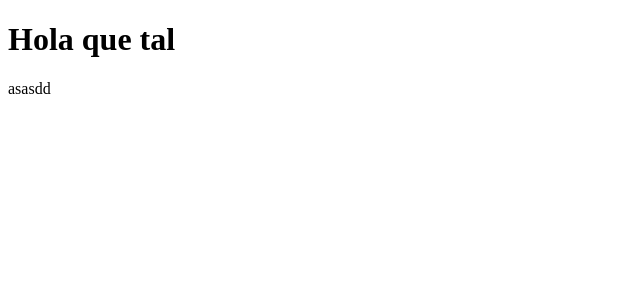
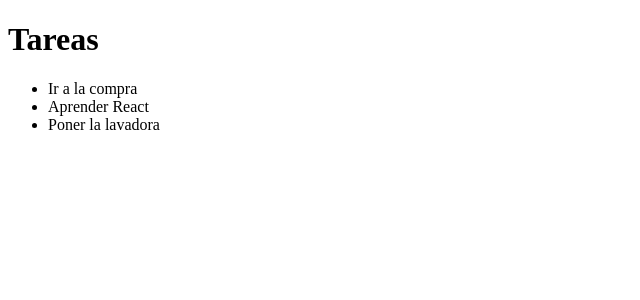
Before and after one commit to AlexOtero32/curso-react-redux, a React app in the folder 2. ReactJS/: page / in a window 1280 px wide. Shown: the top 300 px of the page, without its empty margins (0-640 px from the left). Built offline with nearby package versions, Linux system fonts and the light colour scheme.

Commit message:
Añadida demo de props

```diff
--- a/2. ReactJS/src/App.js
+++ b/2. ReactJS/src/App.js
@@ -1,12 +1,17 @@
 import React from "react";
-import Hello from "./components/Hello.jsx";
+import Listado from "./components/Listado.jsx";
+import Item from "./components/Item.jsx";
 
 const App = () => {
   return (
-    <React.Fragment>
-      <Hello title="Hola que tal"/>
-      <p>asasdd</p>
-    </React.Fragment>
+    <>
+      <h1>Tareas</h1>
+      <Listado>
+        <Item title="Ir a la compra"/>
+        <Item title="Aprender React"/>
+        <Item title="Poner la lavadora"/>
+      </Listado>
+    </>
   );
 };
 
--- /dev/null
+++ b/2. ReactJS/src/components/Item.jsx
@@ -0,0 +1,9 @@
+import React from "react";
+
+const Item = props => (
+  <li>
+    {props.title}
+  </li>
+);
+
+export default Item;
--- /dev/null
+++ b/2. ReactJS/src/components/Listado.jsx
@@ -0,0 +1,14 @@
+import React from "react";
+
+/**
+ * En este Componente no necesitaremos state ni ciclos de vida (a priori),
+ * así que utilizaremos un componente funcional en lugar de una clase.
+ */
+
+const Listado = props => (
+  <ul>
+    {props.children}
+  </ul>
+);
+
+export default Listado;
--- a/2. ReactJS/src/index.html
+++ b/2. ReactJS/src/index.html
@@ -3,7 +3,6 @@
 <head>
     <meta charset="UTF-8">
     <title>ReactJS</title>
-    <script src="./dist/bundle.js"></script>
 </head>
 <body>
 <div id="root"></div>
```
Also changed, not shown: 1 other file (tests, documents, lock files or other folders).
